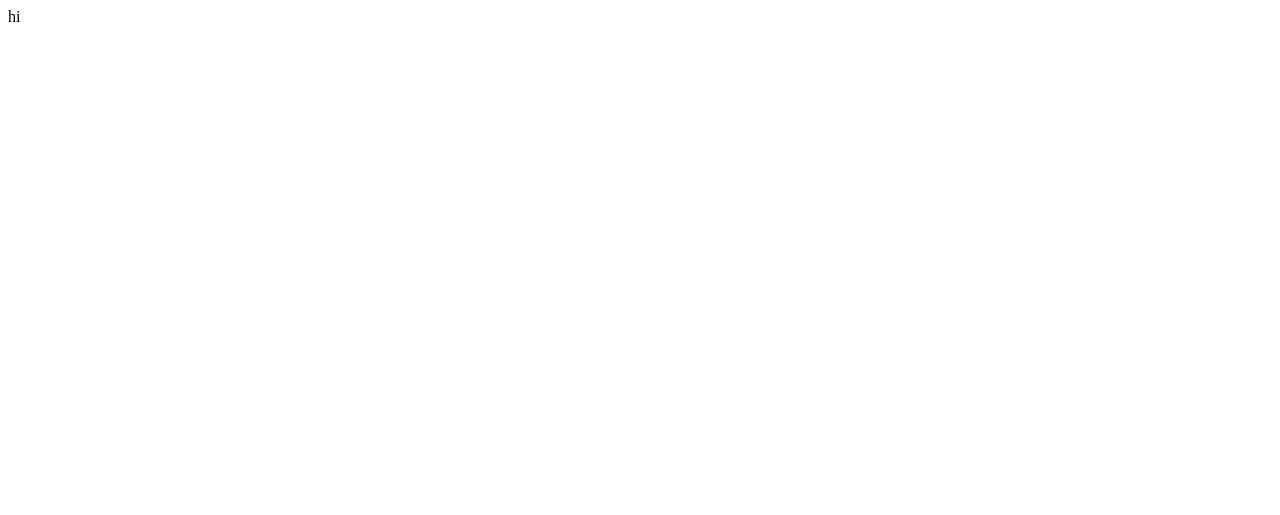
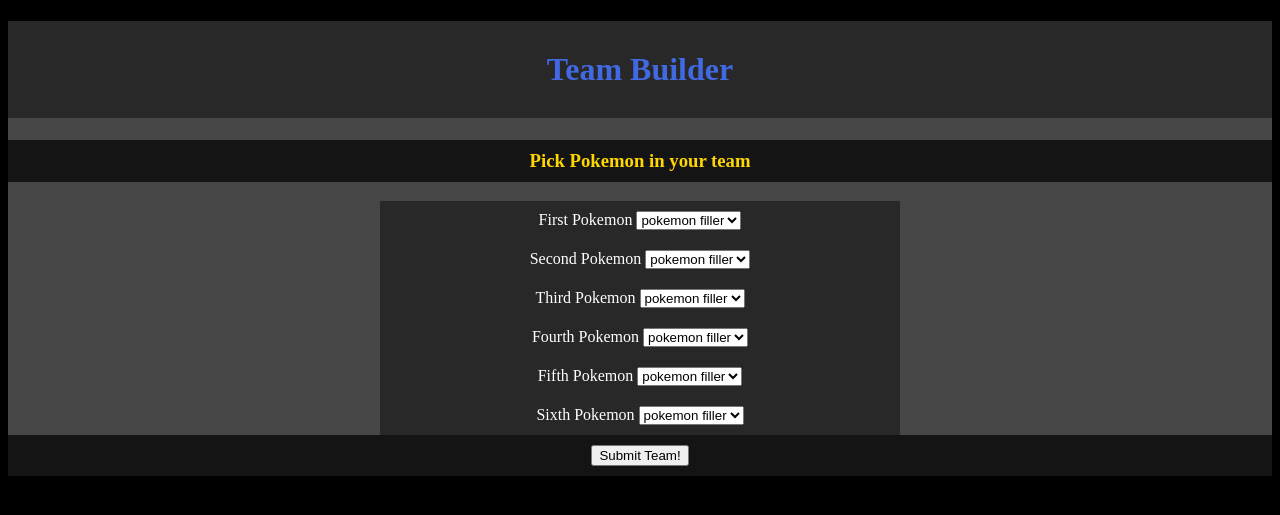
Before and after one commit to brando-squire/Hack_Pokedex_app, a Django app: page /pokedex/ in a window 1280 px wide. Before the commit the part shown is almost empty. Shown: the top 515 px of the page. Run offline with Django 3.2, Linux system fonts and the light colour scheme.

Commit message:
index and css is in an ok ish place

```diff
--- a/pokeSite/pokedex/static/pokedex/style.css
+++ b/pokeSite/pokedex/static/pokedex/style.css
@@ -1,6 +1,6 @@
 h1{
     display: flex;
-    flex-direction: center;
+    justify-content: center;
     color: royalblue;
     padding: 30px;
     background-color: rgb(40, 40, 40);
@@ -8,11 +8,10 @@
 
 h3{
     display: flex;
+    justify-content: center;
     color: gold;
-    padding-bottom: 10px;
-    padding-right: 10px;
-    padding-left: 10px;
-    background-color: rgb(40, 40, 40);
+    padding: 10px;
+    background-color: rgb(20, 20, 20);
 }
 
 label{
@@ -20,5 +19,40 @@
 }
 
 .pokepicker{
+    align-content: center;
+    padding: 10px;
+}
+
+.maindiv{
+    position: relative;
+    background-color: rgb(70, 70, 70);
+}
+
+.center-div{
     background-color: rgb(40, 40, 40);
+    margin: 0 auto;
+    width: 500px;
+    padding: 10px;
+    text-align: center;
 }
+
+.submit-btn{
+    background-color: rgb(20, 20, 20);
+    padding: 10px;
+    justify-content: center;
+}
+
+#submit{
+    display: flex;
+    justify-content: center;
+    margin: 0 auto;
+}
+
+.center-item{
+    display: flex;
+    justify-content: center;
+}
+
+.outer-picker{
+
+}
--- a/pokeSite/pokedex/templates/pokedex/index.html
+++ b/pokeSite/pokedex/templates/pokedex/index.html
@@ -15,46 +15,50 @@
     </head>
 
     <body>
+        <div class="maindiv">
             <h1>Team Builder</h1>
             <h3>Pick Pokemon in your team</h3>
-        <div class="pokepicker">
+            <div class="outer-picker">
+                <div class="center-div">
                     <label>First Pokemon</label>
                     <select id="select0" name="pokemon0">
                         <option value="filler">pokemon filler</option>
                     </select>
                 </div>
-        <div>
+                <div class="center-div">
                     <label>Second Pokemon</label>
                     <select id="select1" name="pokemon1">
                         <option value="filler">pokemon filler</option>
                     </select>
                 </div>
-        <div>
+                <div class="center-div">
                     <label>Third Pokemon</label>
                     <select id="select2" name="pokemon2">
                         <option value="filler">pokemon filler</option>
                     </select>
                 </div>
-        <div>
+                <div class="center-div">
                     <label>Fourth Pokemon</label>
                     <select id="select3" name="pokemon3">
                         <option value="filler">pokemon filler</option>
                     </select>
                 </div>
-        <div>
+                <div class="center-div">
                     <label>Fifth Pokemon</label>
                     <select id="select4" name="pokemon4">
                         <option value="filler">pokemon filler</option>
                     </select>
                 </div>
-        <div>
+                <div class="center-div">
                     <label>Sixth Pokemon</label>
                     <select id="select5" name="pokemon5">
                         <option value="filler">pokemon filler</option>
                     </select>
                 </div>
-        <div>
+            </div>
+            <div class="submit-btn">
                 <button id="submit" type="button" onclick="">Submit Team!</button>
+            </div>
         </div>
     </body>
 </html>
--- a/pokeSite/pokedex/views.py
+++ b/pokeSite/pokedex/views.py
@@ -2,4 +2,4 @@
 from django.http import HttpResponse
 
 def index(request):
-    return HttpResponse("hi")
+    return render(request, 'pokedex/index.html')
```
Lines whose indentation alone changed are shown as unchanged.
